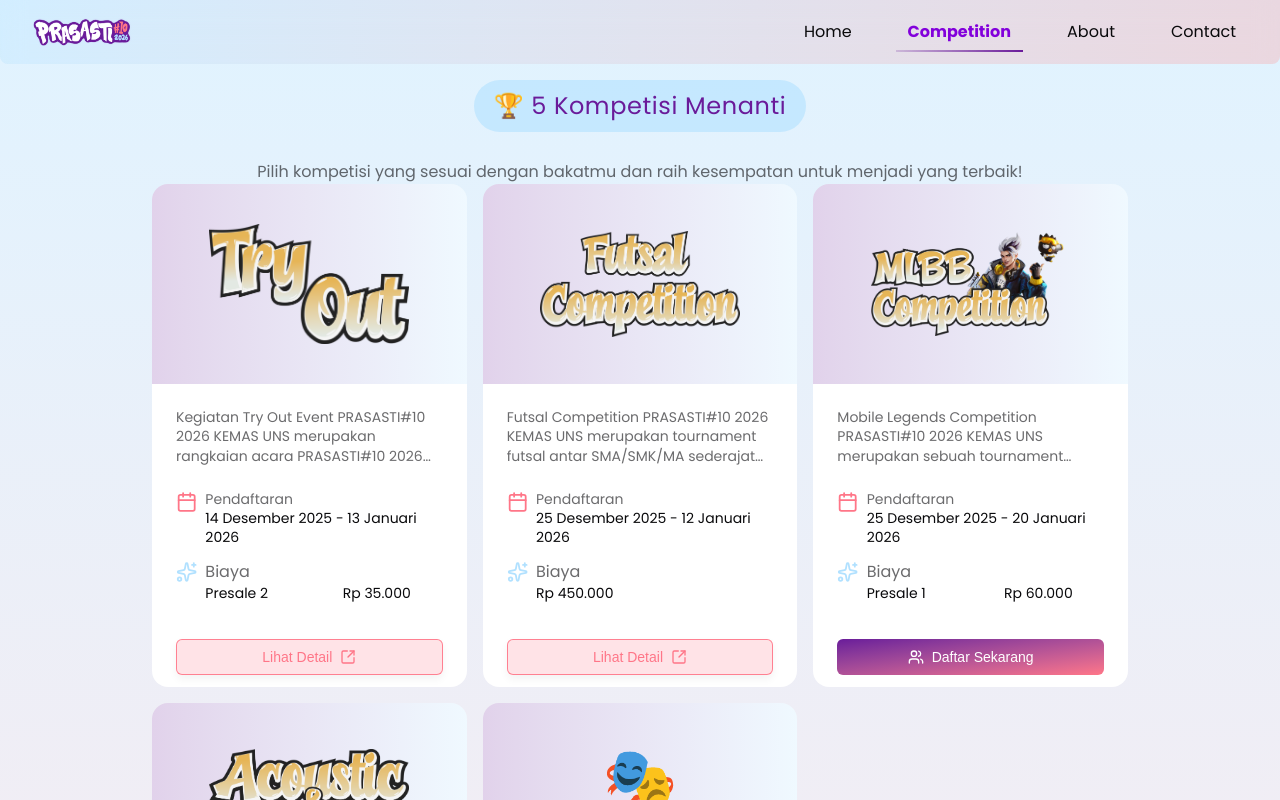
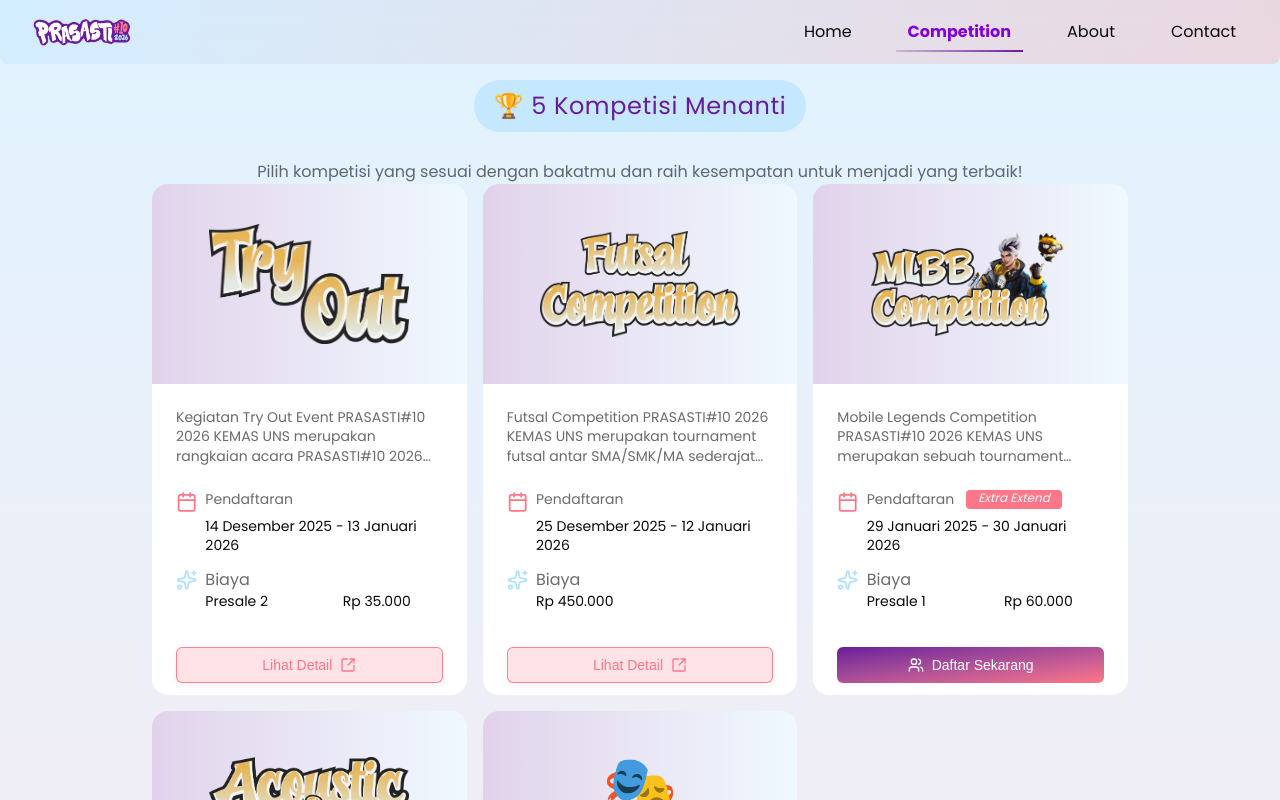
Before and after one commit to RizqiAndri07/kemas-2025, a Next.js app: page /competition in a window 1280 px wide. Shown: the top 800 px of the page. Built offline with nearby package versions, Linux system fonts and the light colour scheme.

Commit message:
update ML

```diff
--- a/app/(detail)/competition/[id]/page.tsx
+++ b/app/(detail)/competition/[id]/page.tsx
@@ -3,7 +3,7 @@
 import Image from "next/image";
 import {
   ArrowLeft,
-  ArrowRightCircle,
+  // ArrowRightCircle,
   Calendar,
   CircleUserRound,
   Coins,
@@ -123,7 +123,12 @@
               className="bg-primary/20 border-primary/40 border text-primary rounded-md p-2  size-10 md:size-14 "
             />
             <div className="w-full">
-              <h5 className="text-primary">Pendaftaran</h5>
+              <div className="flex gap-x-3 items-center">
+                <h5 className="text-primary ">Pendaftaran</h5>
+                <span className="text-[9px] md:text-sm rounded bg-secondary italic text-white px-2">
+                  {detailCompetition?.extend}
+                </span>
+              </div>
               <p className=" body-xs text-foreground/70">
                 {detailCompetition?.open_registration}
               </p>
@@ -136,6 +141,7 @@
             />
             <div className="w-full">
               <h5 className="text-secondary">Pelaksanaan</h5>
+
               {detailCompetition?.date?.map((date, index) => (
                 <p key={index} className="body-xs text-foreground/70">
                   {date}
--- a/app/(landing)/competition/EventCard.tsx
+++ b/app/(landing)/competition/EventCard.tsx
@@ -40,8 +40,14 @@
           {event.open_registration && (
             <div className="flex items-start gap-2 ">
               <Calendar className="text-secondary" />
-              <div className="body-xs  w-full text-left">
-                <p className="text-foreground/60">Pendaftaran</p>
+              <div className="body-xs space-y-2 w-full text-left">
+                <div className="gap-x-3 flex">
+                  <p className="text-foreground/60">Pendaftaran</p>
+                  {event.extend && (
+                    <span className="bg-secondary italic text-xs rounded text-white px-3">{event.extend}</span>
+
+                  )}
+                </div>
                 <p className="">{event.open_registration}</p>
               </div>
             </div>
--- a/data/competition.ts
+++ b/data/competition.ts
@@ -67,13 +67,14 @@
     typography: "/assets/Typography/MLBB.png",
     OG: "https://kemasprasasti.com/assets/Typography/MLBB.png",
     date: [
-      "Sabtu, 27 Januari 2026 (Online)",
-      "Sabtu, 31 Januari 2026 (Offline)",
+      "Minggu, 1 Februari 2026 (Online)",
+      "Jumat, 6 Februari 2026 (Offline)",
     ],
-    location: "Lokananta",
+    location: "Neo Solo Grand Mall",
     description:
       "Mobile Legends Competition PRASASTI#10 2026 KEMAS UNS merupakan sebuah tournament games yang akan dilaksanakan secara online dan offline, yang bertujuan sebagai ajang pembuktian kemampuan tim-tim lokal di tingkat regional, sekaligus membuka peluang menuju kompetisi yang lebih besar. Tournament ini akan memperebutkan juara 1, 2, dan 3 serta penghargaan Most Valuable Player (MVP)",
-    open_registration: "25 Desember 2025 - 20 Januari 2026",
+    open_registration: "29 Januari 2025 - 30 Januari 2026",
+    extend: "Extra Extend",
     link_registration: "https://forms.gle/9Tk9RhSy4AgrU7k69",
     prize: {
       "Presale 1": 60000,
@@ -121,7 +122,7 @@
       "Surat Pernyataan": "/ADC/Surat-Pernyataan-ADC.doc",
     },
     note: "Apabila jumlah personil melebihi ketentuan, maka dikenakan registrasi tambahan sebesar Rp15.000,00 / personil.",
-    status: "ongoing",
+    status: "closed",
   },
   {
     id: "prasasti_festival",
--- a/types/event.interface.ts
+++ b/types/event.interface.ts
@@ -11,7 +11,7 @@
   description: string;
   open_registration?: string;
   link_registration?: string;
-
+  extend?: string;
   prize?: number | Record<string, number> | "Free Entry";
   pamflet?: string;
 
```
